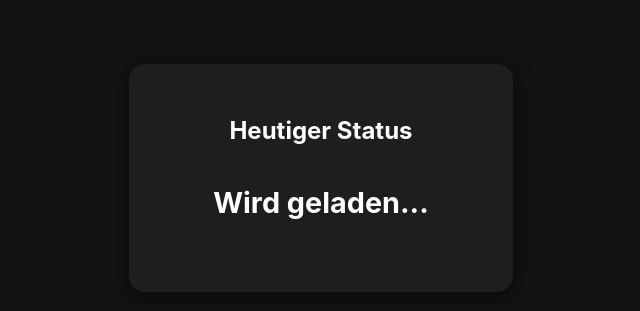
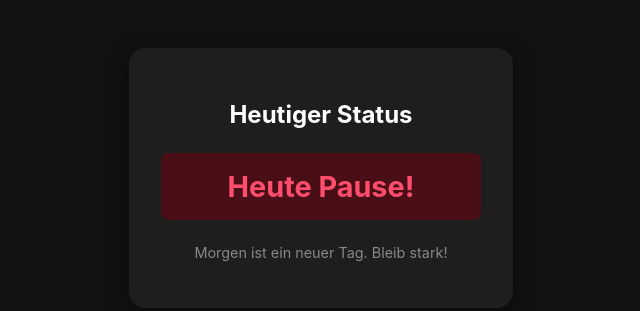
Before and after one commit to Pizzakatze05/Randomiser-Tagesauswahl, a website: page index.html in a window 1280 px wide. Shown: the part 222-533 px from the top of the page, without its empty margins (319-959 px from the left). Drawn offline with Linux system fonts and the light colour scheme.

```diff
--- a/index.html
+++ b/index.html
@@ -45,18 +45,22 @@
 </div>
 
 <script>
-    // 1. Fahrplan generieren: Startet exakt am 10. Oktober
+    // Hilfsfunktion: Formatierung YYYY-MM-DD ohne UTC-Zeitzonenfehler
+    function formatDate(date) {
+        let year = date.getFullYear();
+        let month = String(date.getMonth() + 1).padStart(2, '0');
+        let day = String(date.getDate()).padStart(2, '0');
+        return `${year}-${month}-${day}`;
+    }
+
     function generateSchedule() {
         let schedule = [];
 
-        // Fester Start am 10. Oktober (z.B. 2023 oder 2024)
-        // Format: Date(Jahr, MonatIndex [9 = Oktober], Tag)
+        // Startet am 10. Oktober 2023
         let startDate = new Date(2023, 9, 10);
         startDate.setHours(0, 0, 0, 0);
 
         let currentDate = new Date(startDate);
-
-        // Fester Seed für deterministische/gleiche Ergebnisse bei jedem Aufruf
         let seed = 20231010;
 
         function seededRandom() {
@@ -64,30 +68,22 @@
             return x - Math.floor(x);
         }
 
-        // Generiere ausreichend viele Einträge für z. B. 5 Jahre
-        for (let i = 0; i < 1825; i++) {
-            // Berechne, wie viele volle Monate seit dem 10. Oktober vergangen sind
+        // Generiere ausreichend Tage für die Zukunft
+        for (let i = 0; i < 2000; i++) {
             let yearsDiff = currentDate.getFullYear() - startDate.getFullYear();
             let monthsDiff = currentDate.getMonth() - startDate.getMonth();
             let totalMonthsPassed = yearsDiff * 12 + monthsDiff;
 
-            // Wenn der aktuelle Tag noch vor dem 10. des Monats liegt, zählt dieser Monat noch nicht als voll vollendet
             if (currentDate.getDate() < 10) {
                 totalMonthsPassed -= 1;
             }
 
-            // Basisabstände berechnen:
-            // Monat 0 (10. Okt): minGap = 2, maxGap = 3
-            // Monat 1 (10. Nov): minGap = 3, maxGap = 5
-            // Monat 2 (10. Dez): minGap = 4, maxGap = 7
             let minGap = 2 + totalMonthsPassed * 1;
             let maxGap = 3 + totalMonthsPassed * 2;
-            let range = maxGap - minGap; // Spannweite für den Zufall
+            let range = maxGap - minGap;
 
-            // Datum zum Fahrplan hinzufügen
-            schedule.push(new Date(currentDate).toISOString().split('T')[0]);
+            schedule.push(formatDate(currentDate));
 
-            // Nächsten Tag anhand des aktuellen Monatsabstands berechnen
             let daysToAdd = minGap + Math.floor(seededRandom() * (range + 1));
             currentDate.setDate(currentDate.getDate() + daysToAdd);
         }
@@ -95,16 +91,16 @@
         return schedule;
     }
 
-    // 2. Heutiges Datum formatieren (YYYY-MM-DD)
+    // Ausführung nach dem Laden der Seite
+    document.addEventListener("DOMContentLoaded", function() {
         const today = new Date();
-    const todayString = today.toISOString().split('T')[0];
+        const todayString = formatDate(today);
 
         const schedule = generateSchedule();
 
         const statusBox = document.getElementById("statusBox");
         const infoText = document.getElementById("infoText");
 
-    // 3. Prüfen, ob heute im generierten Fahrplan enthalten ist
         if (schedule.includes(todayString)) {
             statusBox.innerText = "Heute Erlaubt!";
             statusBox.className = "status allowed";
@@ -114,6 +110,7 @@
             statusBox.className = "status denied";
             infoText.innerText = "Morgen ist ein neuer Tag. Bleib stark!";
         }
+    });
 </script>
 
 </body>
```
Lines whose indentation alone changed are shown as unchanged.
